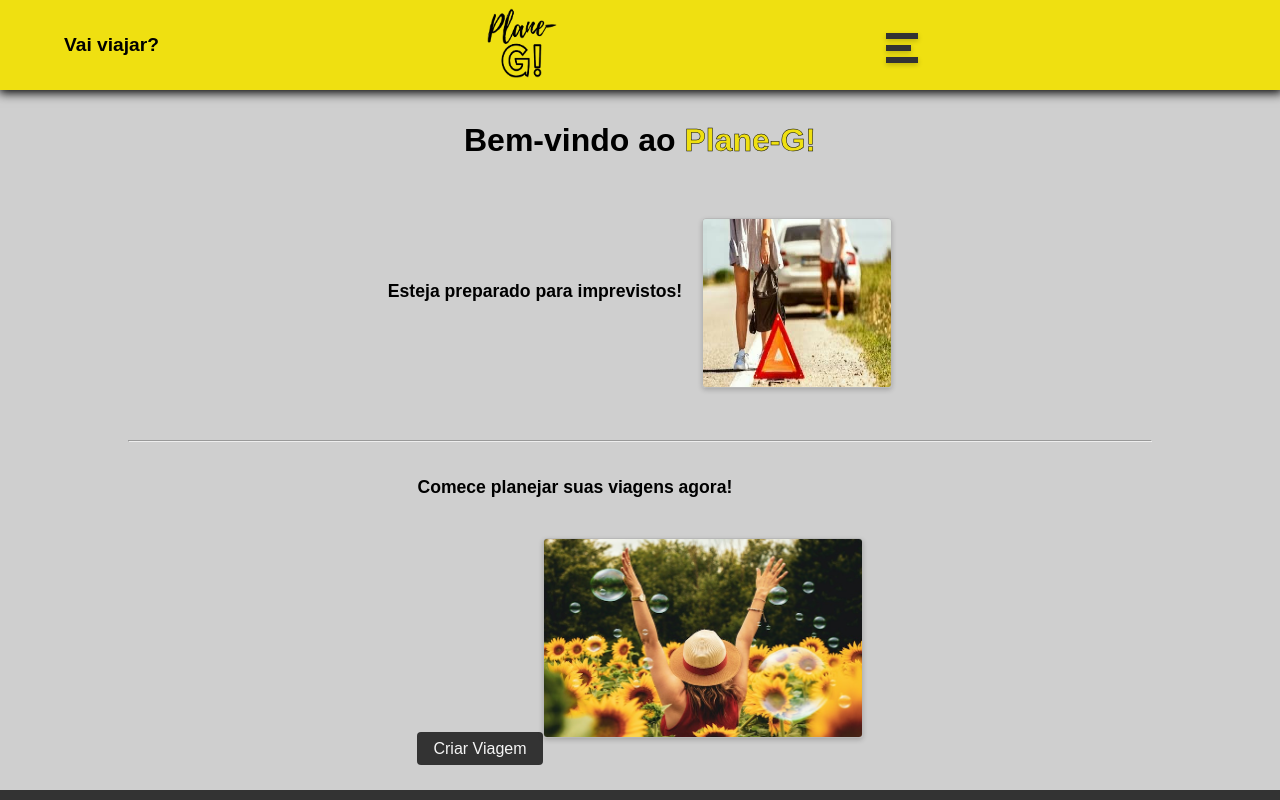
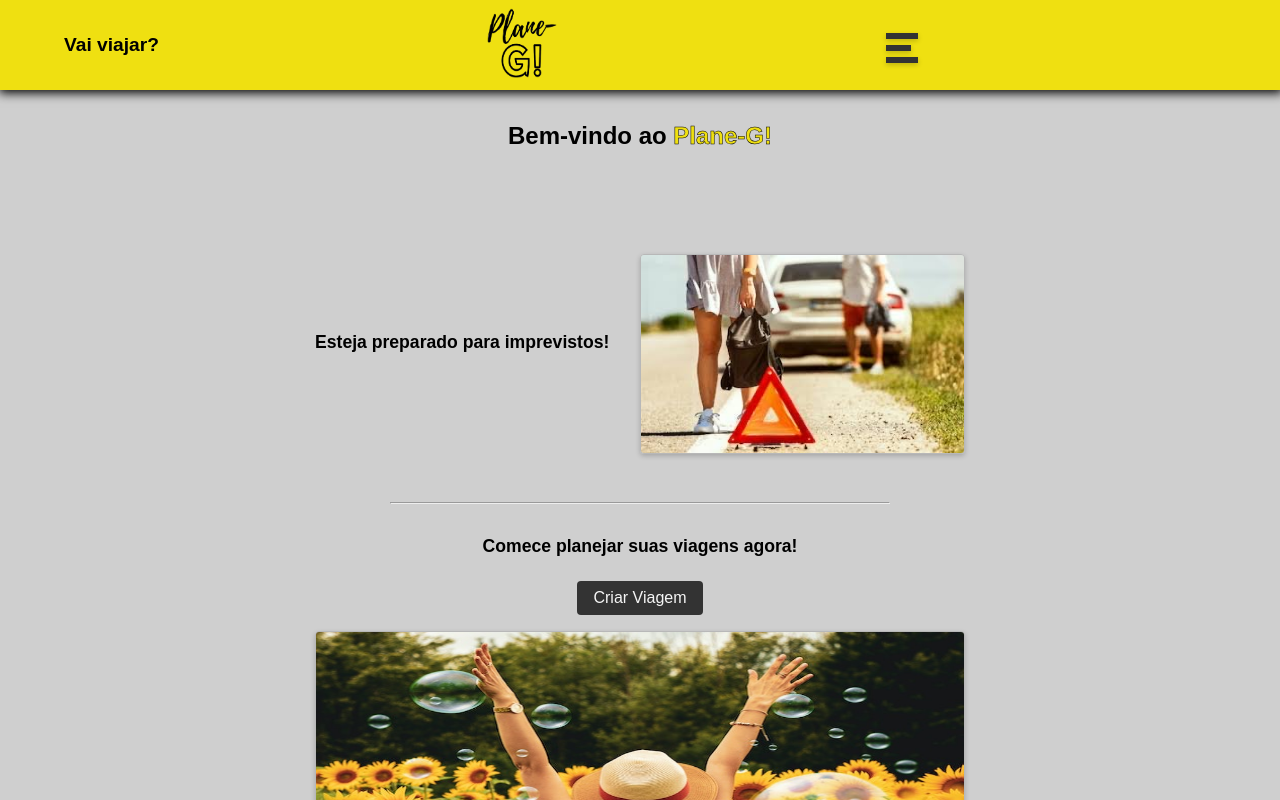
Before and after one commit to alexandreSouza31/plane-G, a React (Create React App) app: page / in a window 1280 px wide. Shown: the top 800 px of the page. Built offline with nearby package versions, Linux system fonts and the light colour scheme.

Commit message:
will adjust the responsive

```diff
--- a/src/components/pages/Home.module.css
+++ b/src/components/pages/Home.module.css
@@ -1,6 +1,7 @@
+/*mobile first*/
 .home_container {
     width: 90vw;
-    height: 700px;
+    min-height: 80vh;
     display: flex;
     flex-direction: column;
     justify-content: space-between;
@@ -29,7 +30,7 @@
 
 .home_container img{
     position: relative;
-    margin: 1rem 0;
+    margin: 1rem auto;
     border-radius: 4px;
     box-shadow: 0 2px 5px rgba(0, 0, 0, 0.2);
     border: #b8b8b8 1px solid;
@@ -51,7 +52,92 @@ hr{
     font-weight: bold;
     font-size: 1.1rem;
 }
+
+.span_freedom{
+    width: 85vw;
+}
 .span_freedom img{
-    width: 320px;
+    width: 100%;
     height: 200px;
 }
+
+@media only screen and (min-width: 280px) {/*very small device*/
+
+    .home_container h1{
+        font-size: 1.5rem;
+    }
+
+    .span_despair,.span_freedom{
+        width: 90vw;
+    }
+
+    .span_despair img{
+        margin-left: 0px;
+        width: 50vw;
+    }
+}
+
+@media only screen and (min-width: 600px) {/*medio device*/
+    .home_container {
+        min-height: 90vh;
+        padding: 2rem;
+    }
+
+    .span_despair{
+        width: 85vw;
+    }
+
+    .home_container img{
+        margin: 1rem 0;
+    }
+
+    .span_despair img{
+        width: 400px;
+        height: 200px;
+    }
+
+    .home_container p{
+        margin-bottom: 1.5rem;
+        font-weight: bold;
+        font-size: 1.1rem;
+    }
+    .span_freedom img{
+        width: 100%;
+        height: 65%;
+    }
+}
+
+@media only screen and (min-width: 840px) {/*large devices*/
+    .home_container {
+        min-height: 100vh;
+        width: 50vw;
+    }
+
+    .span_despair{
+        width: 650px;
+        display: flex;
+        margin-top: 5rem;
+        justify-content: space-between;
+    }
+
+    .span_despair img{
+        width: 50%;
+        margin-left: 20px;
+    }
+
+    hr{
+        margin: 2rem;
+        width: 500px;
+    }
+
+    .span_freedom{
+        display: flex;
+        flex-direction: column;
+        align-items: center;
+        width: 700px;
+        height: 400px;
+    }
+    .span_freedom img{
+        width: 650px;
+    }
+}
```
